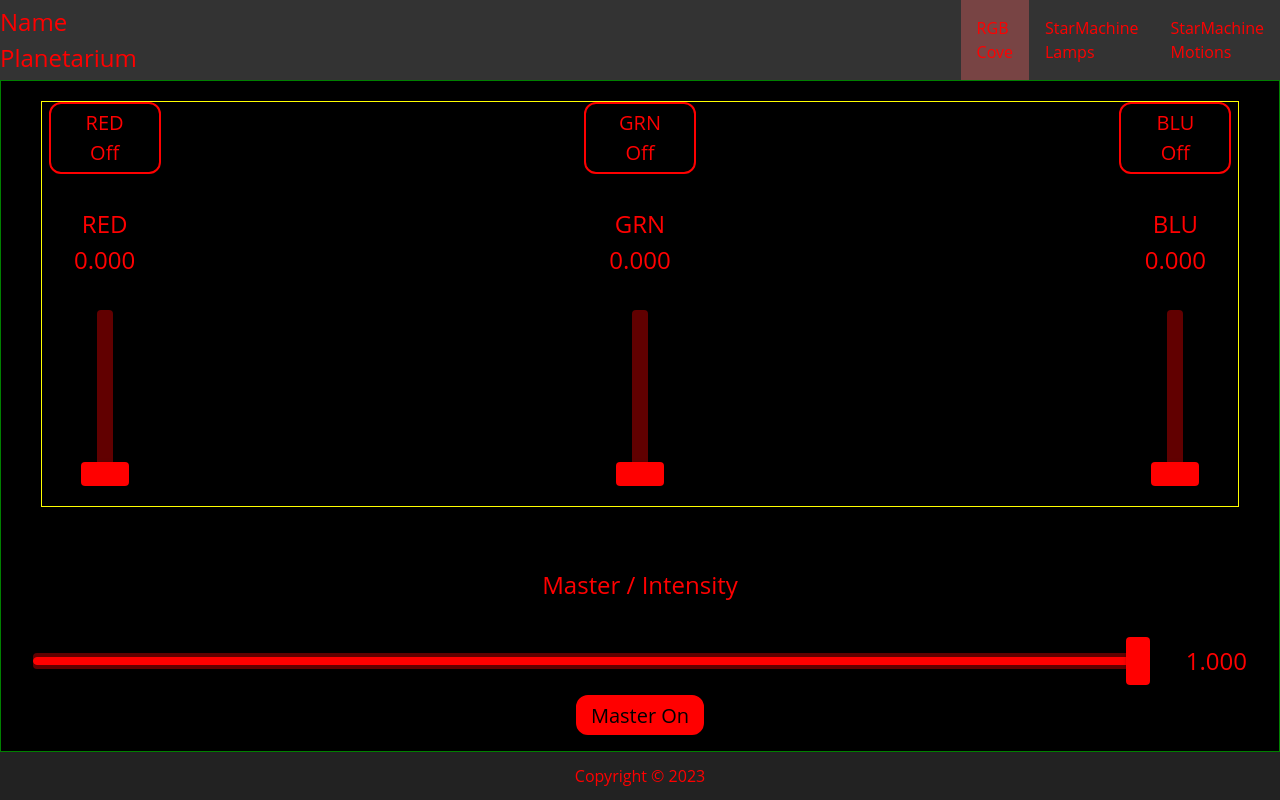
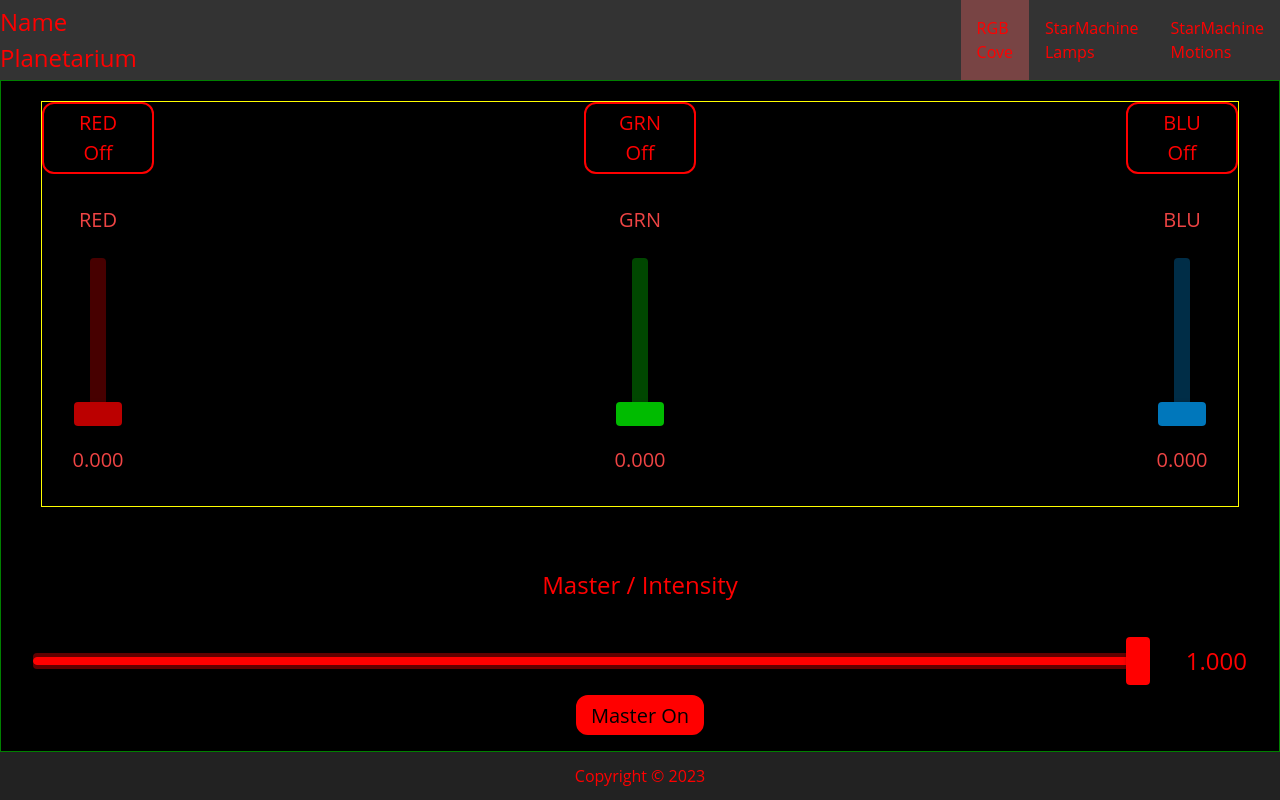
Before and after one commit to CelestialCoyote/react-hercules-chromacove, a React (Create React App) app in the folder frontend/: page /rgbcove in a window 1280 px wide. Built offline with nearby package versions, Linux system fonts and the light colour scheme.

Commit message:
slider work

```diff
--- a/frontend/src/Components/VerticalCoveSlider/VeriticalCoveSlider.js
+++ b/frontend/src/Components/VerticalCoveSlider/VeriticalCoveSlider.js
@@ -76,8 +76,8 @@ const VerticalCoveSlider = ({ coveColor, color, setLevel, level }) => {
 			<button
 				className={
 					level > 0 ?
-						"toggle-button-on" :
-						"toggle-button"
+						"toggle-button-on mb-8" :
+						"toggle-button mb-8"
 				}
 
 				onClick={handleToggleButton}
@@ -85,15 +85,13 @@ const VerticalCoveSlider = ({ coveColor, color, setLevel, level }) => {
 				{coveColor.toUpperCase()}<br />{level > 0 ? "On" : "Off"}
 			</button>
 
-			<label className="cove-text">{
+			<label className="text-xl text-red-500 mb-6">{
 				coveColor.toUpperCase()}
-				<br />
-				{level.toFixed(3)}
 			</label>
 
 			<Slider
 				sx={{
-					color: "red",
+					color: { color },
 					height: "100%",
 					'& .MuiSlider-thumb': {
 						borderRadius: '0.25rem',
@@ -116,10 +114,14 @@ const VerticalCoveSlider = ({ coveColor, color, setLevel, level }) => {
 				onChange={debounce(handleSliderChange)}
 			/>
 
+			<label className="text-xl text-red-500 mt-8">
+				{level.toFixed(3)}
+			</label>
+
 		</div>
 
 	);
-}
+};
 
 
 export default VerticalCoveSlider;
--- a/frontend/src/index.css
+++ b/frontend/src/index.css
@@ -33,7 +33,7 @@ body {
     color: red;
     font-size: 1.25rem;
     height: 4.5rem;
-    margin: 0;
+    /* margin: 0; */
     padding: 0.25rem;
     width: 7.0rem;
 }
@@ -45,7 +45,7 @@ body {
     color: black;
     font-size: 1.25rem;
     height: 4.5rem;
-    margin: 0;
+    /* margin: 0; */
     padding: 0.25rem;
     width: 7.0rem;
 }
```
